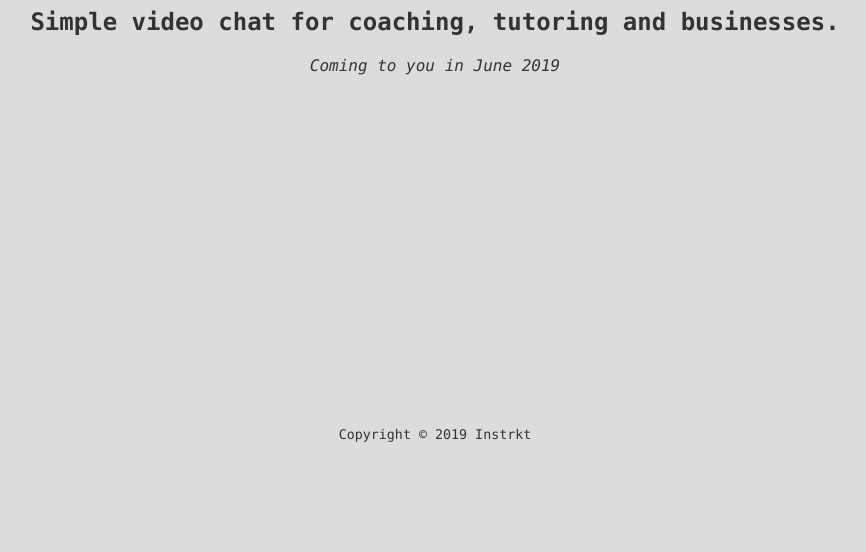
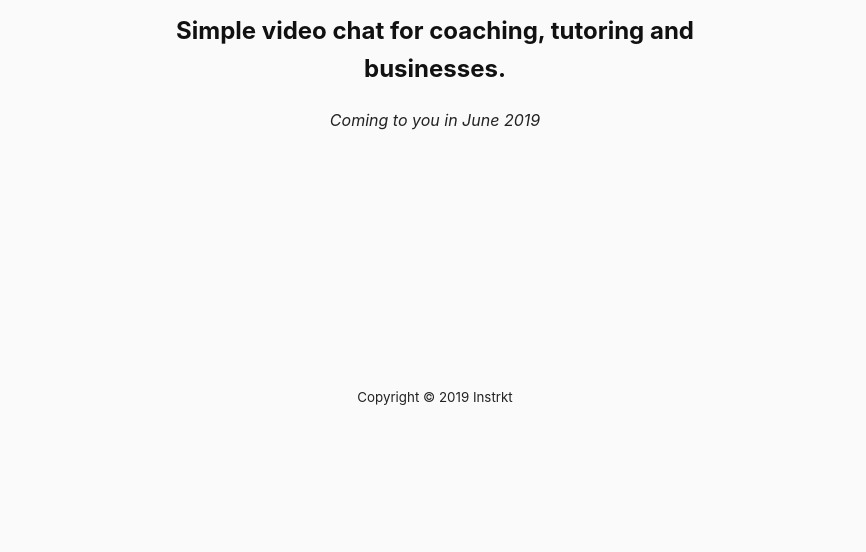
Before and after one commit to AxelTheGerman/instrkt.com, a plain HTML site: page index.html in a window 1280 px wide. Shown: the part 248-800 px from the top of the page, without its empty margins (205-1071 px from the left). Drawn offline with Linux system fonts and the light colour scheme.

Commit message:
new styles

```diff
--- a/style.css
+++ b/style.css
@@ -1,12 +1,21 @@
 body {
-  background-color: #DCDCDC;
-  color: #333333;
-
-  max-width: 960px;
-  margin: 2em auto;
-
-  font-family: "Lucida Console", Monaco, monospace;
+  font-family: -apple-system, BlinkMacSystemFont, "Segoe UI", Helvetica, Arial, sans-serif;
+  line-height: 1.6;
+  color: #222;
+  max-width: 40rem;
+  padding: 2rem;
+  margin: auto;
+  background: #fafafa;
   text-align: center;
+}
+img {
+  max-width: 100%;
+}
+a {
+  color: #2279BC;
+}
+h1, h2, strong {
+  color: #111;
 }
 
 img.logo {
@@ -14,7 +23,7 @@ img.logo {
 }
 
 .content {
-  min-height: 80vh;
+  min-height: 75vh;
 }
 
 .hidden {
```
